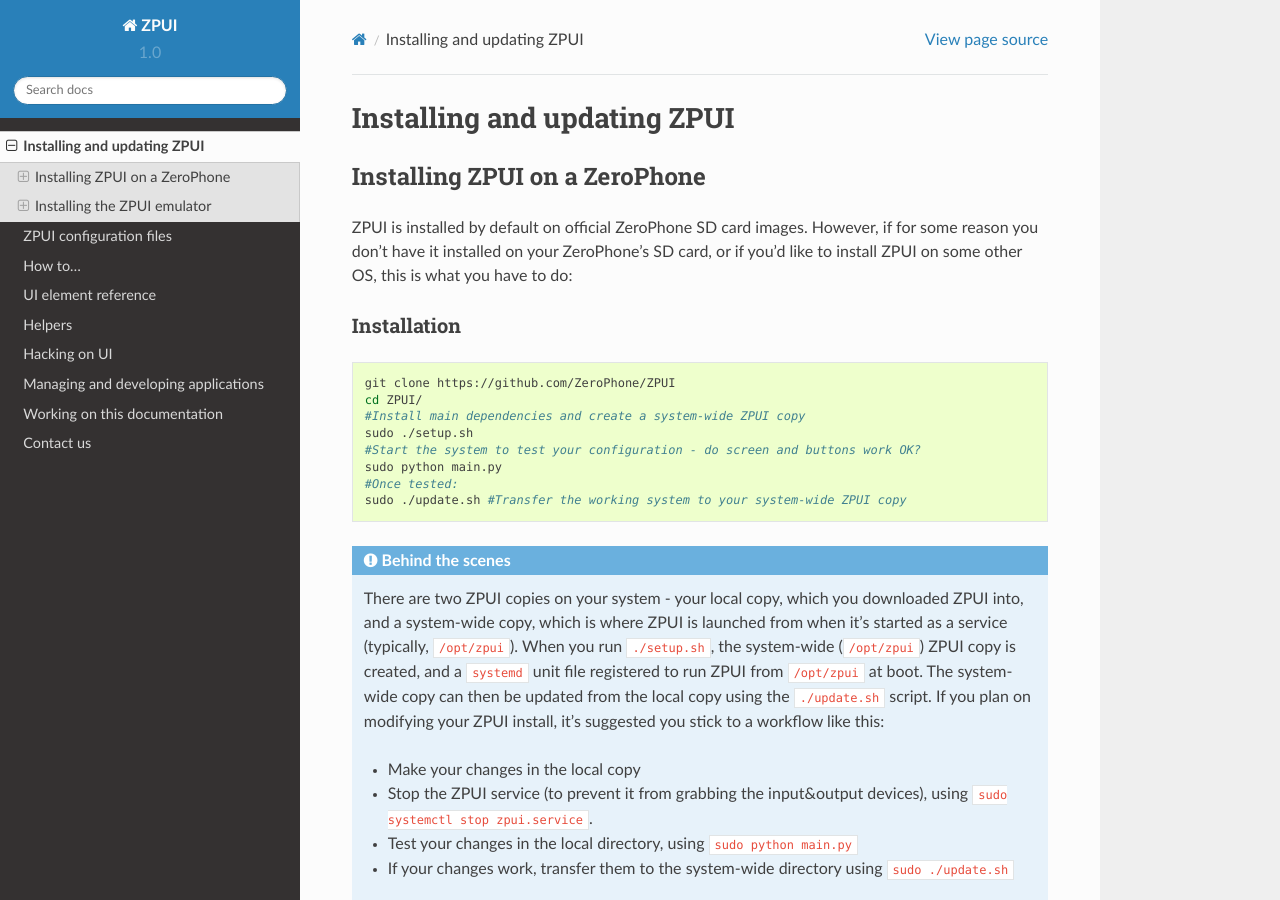
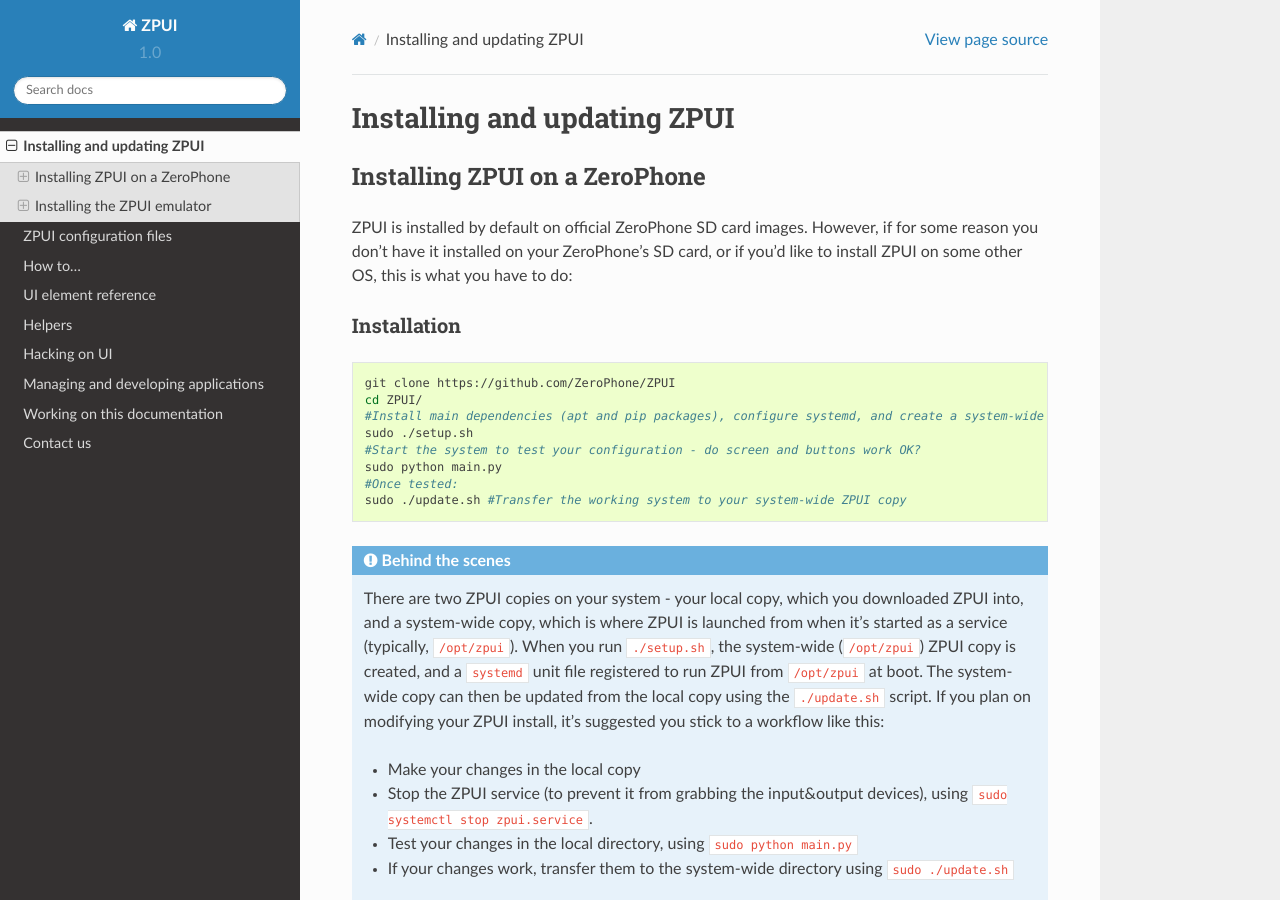
Before and after one commit to CRImier/pyLCI, a Sphinx documentation site: the page built from docs/setup.rst, in a window 1280 px wide and 900 px high. Built offline with Sphinx 7.4.7 and the Read the Docs theme 2.0.0, drawn with Linux system fonts in a browser that asks for light colours.

```diff
--- a/docs/setup.rst
+++ b/docs/setup.rst
@@ -17,7 +17,7 @@
 
     git clone https://github.com/ZeroPhone/ZPUI
     cd ZPUI/
-    #Install main dependencies and create a system-wide ZPUI copy
+    #Install main dependencies (apt and pip packages), configure systemd, and create a system-wide ZPUI copy
     sudo ./setup.sh
     #Start the system to test your configuration - do screen and buttons work OK?
     sudo python main.py
```
Also changed, not shown: 2 other files.
